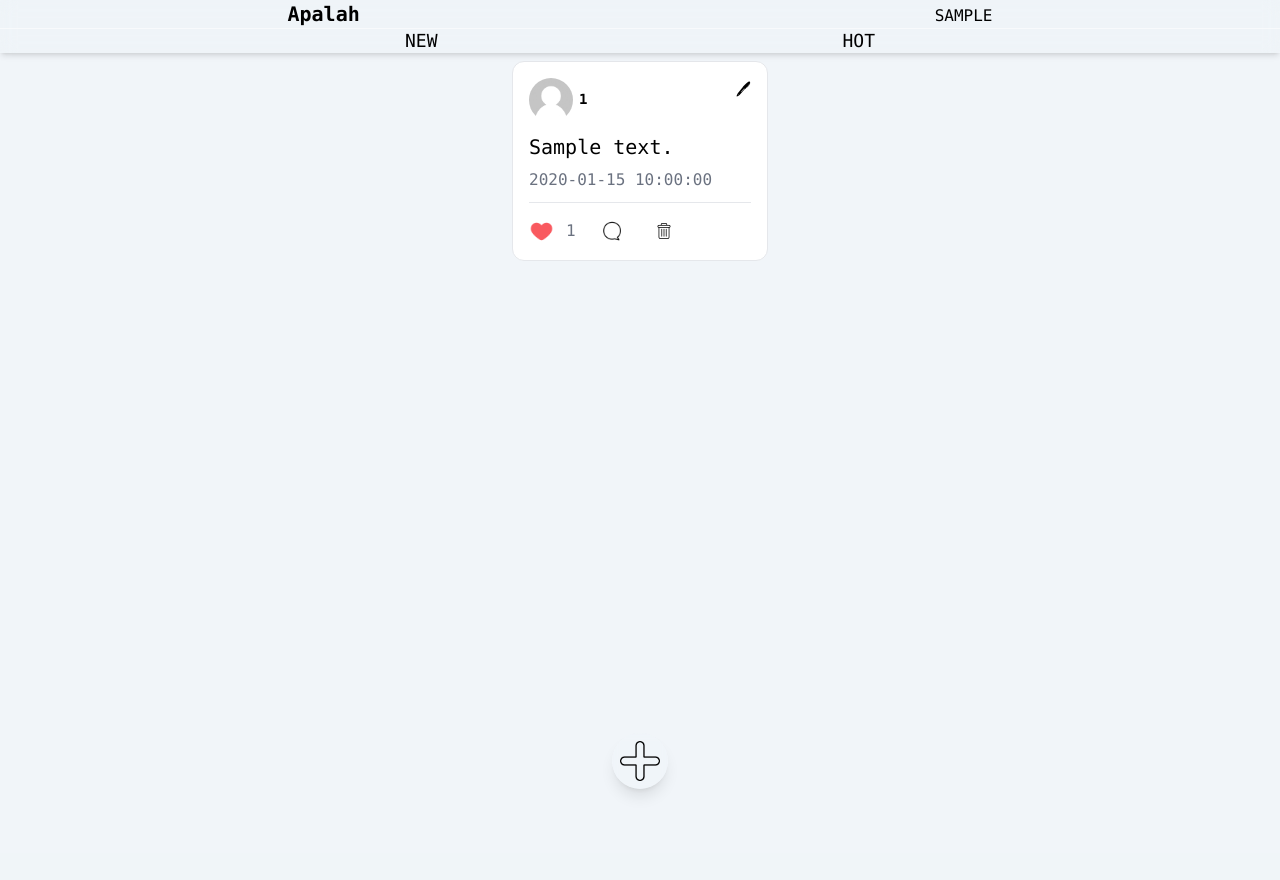
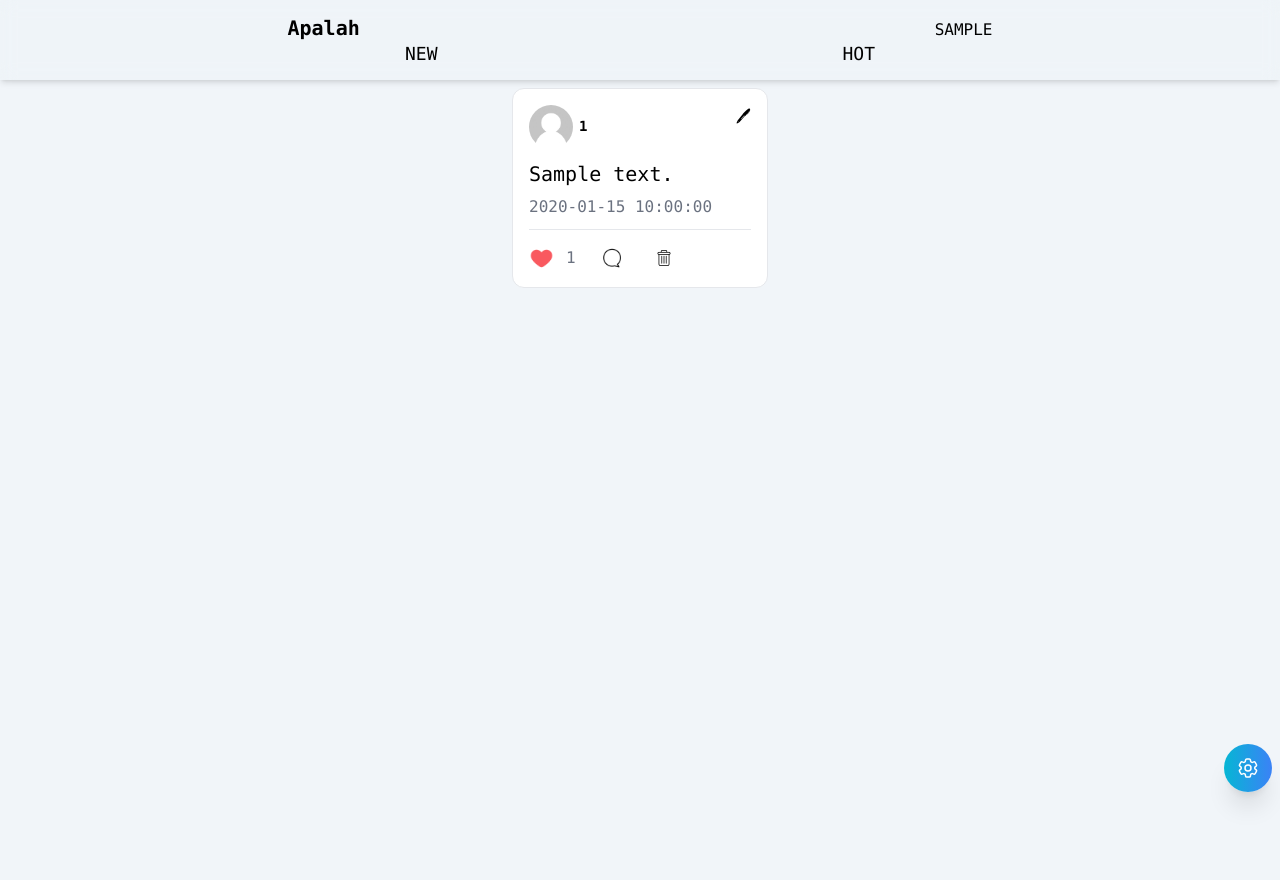
Before and after one commit to adityakurnias/PHP-CRUD, a PHP site: page /page/home.php in a window 1280 px wide. Before the commit the page ends 795 px from the top, so only its background shows below. Run offline with PHP 8.4, Linux system fonts and the light colour scheme; the visitor is signed in with stand-in values (Sample User, id 1); tables that the repository leaves empty hold one stand-in row (values such as "Sample post"); some libraries are stand-ins or nearby versions.

Commit message:
menambah beberapa komponen dan memperbaiki beberapa hal

```diff
--- a/action/login.php
+++ b/action/login.php
@@ -14,7 +14,7 @@
     if ($result->num_rows > 0) {
       $_SESSION['username']= $adudu['username'];
       $_SESSION['email'] = $email;
-      header("location: ../home.php");
+      header("location: ../page/home.php");
     }
   }
 ?>
@@ -28,7 +28,7 @@
   <script src="https://cdn.tailwindcss.com"></script>
 </head>
 <body class="bg-[url('../img/tesbg.jpg')] bg-cover bg-no-repeat bg-center ">
-<div class="flex bg-slate-100/20 h-screen w-1/4  items-center justify-center backdrop-blur-sm border-2 border-slate-500">
+<div class="flex bg-zinc-100/20 h-screen md:w-1/4  items-center justify-center backdrop-blur-sm border-2 border-slate-500 w-screen">
       <div class="bg-zinc-100 px-4 w-3/4 max-w-80 h-auto rounded-lg drop-shadow-md justify-center">
 
         <h1 class="text-3xl my-3 text-center font-semibold tracking-wides text-slate-700">
--- a/action/regis.php
+++ b/action/regis.php
@@ -30,7 +30,7 @@
     <script src="https://cdn.tailwindcss.com"></script>
 </head>
 <body  class="bg-[url('../img/tesbg.jpg')] bg-cover bg-no-repeat bg-center ">
-<div class="flex bg-zinc-100/20 h-screen w-1/4  items-center justify-center backdrop-blur-sm border-2 border-slate-500">
+<div class="flex bg-zinc-100/20 h-screen md:w-1/4  items-center justify-center backdrop-blur-sm border-2 border-slate-500 w-screen">
       <div class="bg-zinc-100 px-4 w-3/4 max-w-80 h-auto rounded-lg drop-shadow-md justify-center">
 
         <h1 class="text-3xl my-3 text-center font-semibold tracking-wides text-slate-700">
--- a/home.php
+++ /dev/null
@@ -1,89 +0,0 @@
-<?php
-include("konek.php");
-session_start();
-if (!isset($_SESSION['email']) && !isset($_SESSION['username'])) {
-  header("location: action/login.php");
-}
-$query = "SELECT * FROM post ORDER BY datetime DESC";
-$sql = mysqli_query($konek, $query);
-
-
-$querya = "SELECT * FROM `users` ";
-$sqla = mysqli_query($konek, $querya);
-$hasil = mysqli_fetch_assoc($sqla);
-?>
-<!DOCTYPE html>
-<html lang="en">
-
-<head>
-  <meta charset="UTF-8">
-  <meta name="viewport" content="width=device-width, initial-scale=1.0">
-  <title>Home</title>
-  <script src="https://cdn.tailwindcss.com"></script>
-</head>
-
-<body class="font-mono overflow-x-hidden h-screen bg-slate-100">
-  <nav class="sticky top-0 w-screen h-auto bg-slate-200/10 shadow-md flex flex-col justify-center z-10 backdrop-blur">
-    <div class="flex items-center justify-around border-b-[1px] border-slate-50">
-      <h1 class="font-bold text-xl">Apalah</h1>
-      <a class="text-md pt-1" href="account.php"><?= strtoupper($_SESSION['username']); ?></a>
-    </div>
-    <div class="flex items-center justify-evenly h-6">
-      <a class="text-lg" href="">NEW</a>
-      <a class="text-lg" href="">HOT</a>
-    </div>
-  </nav>
-
-  <div class="mx-auto h-screen flex justify-center">
-    <div class="flex flex-col ">
-      <!-- main feed -->
-      <?php
-      while ($result = mysqli_fetch_assoc($sql)) {
-      ?>
-        <div class="items-center p-2">
-          <div class="bg-white border-gray-200 p-4 rounded-xl w-2xl h-auto border min-w-64 max-w-2xl flex flex-col ">
-            <div class="flex justify-between">
-              <div class="flex items-center">
-                <img class="h-11 w-11 rounded-full" src="img/guest.png" />
-                <div class="ml-1.5 text-sm leading-tight">
-                  <span class="text-black font-bold block "><?= strtoupper($result['uid']) ?></span>
-                  <span class="text-gray-500 font-normal block"></span>
-                </div>
-              </div>
-              <!-- edit -->
-              <a href="forum.php?ubah=<?= $result['id']; ?>" class="">🖊</a></span>
-            </div>
-            <div class="text-wrap">
-              <p class="text-black block text-xl leading-snug mt-3 break-all"><?= $result['content']; ?></p>
-            </div>
-            <p class="text-gray-500 text-base py-1 my-0.5"><?= $result['datetime']; ?></p>
-            <div class="border-gray-200 border border-b-0 my-1"></div>
-            <div class="text-gray-500 flex mt-3">
-              <div class="flex items-center mr-6">
-                <a href="action/process.php?laiks=<?= $result['id']; ?>"><img class="w-[25px] hover:w-7 duration-100" src="./img/heart.png"></a>
-                <span class="ml-3"><?= $result['laiks']; ?></span>
-              </div>
-              <div class="flex items-center ">
-                <a class="w-6" href="https://youtu.be/uHgt8giw1LY?si=7wkOaRBMxjqtJN1S" target="_blank"><img src="./img/comment.png" alt=""></a>
-                <span class="ml-8">
-                  <!-- delete -->
-                  <a href="action/process.php?hapus=<?= $result['id']; ?>" name="hapus" onclick="return confirm('Yakin dek?')"><img class="w-4 hover:w-5 duration-100" src="./img/trash-bin.png"></a></span>
-              </div>
-            </div>
-          </div>
-        </div>
-      <?php
-      }
-      ?>
-    </div>
-
-    <!-- buat trigger post -->
-    <div class="fixed bg-slate-100/40 z-10 mb-16 rounded-full flex justify-center items-center hover:translate-y-[-5px] duration-100 backdrop-blur-sm shadow-lg p-2 self-end mx-auto">
-      <p><a href="forum.php" name="mantap"><img id="addPopup" class="" src="./img/add.png" width="40px" value="osas"></a></p>
-    </div>
-  </div>
-
-  <script src="./js/addPopup.js"></script>
-</body>
-
-</html>
--- /dev/null
+++ b/page/home.php
@@ -0,0 +1,107 @@
+<?php
+include("../konek.php");
+session_start();
+if (!isset($_SESSION['email']) && !isset($_SESSION['username'])) {
+  header("location: action/login.php");
+}
+$query = "SELECT * FROM post ORDER BY datetime DESC";
+$sql = mysqli_query($konek, $query);
+
+
+$querya = "SELECT * FROM `users` ";
+$sqla = mysqli_query($konek, $querya);
+$hasil = mysqli_fetch_assoc($sqla);
+?>
+<!DOCTYPE html>
+<html lang="en">
+
+<head>
+  <meta charset="UTF-8">
+  <meta name="viewport" content="width=device-width, initial-scale=1.0">
+  <title>Home</title>
+  <script src="https://cdn.tailwindcss.com"></script>
+</head>
+
+<body class="font-mono overflow-x-hidden h-screen bg-slate-100 box-border">
+  <nav class="sticky top-0 w-screen h-20 bg-slate-200/10 shadow-md flex flex-col justify-center z-10 backdrop-blur">
+    <div class="flex items-center justify-around border-b-[0.1  `px] border-slate-50">
+      <h1 class="font-bold text-xl">Apalah</h1>
+      <a class="text-md pt-1" href="account.php"><?= strtoupper($_SESSION['username']); ?></a>
+    </div>
+    <div class="flex items-center justify-evenly h-6">
+      <a class="text-lg" href="home.php">NEW</a>
+      <a class="text-lg" href="">HOT</a>
+    </div>
+  </nav>
+
+    <div class="mx-auto h-screen flex justify-center">
+      <div class="flex flex-col ">
+        <!-- main feed -->
+        <?php
+        while ($result = mysqli_fetch_assoc($sql)) {
+        ?>
+          <div class="items-center p-2">
+            <div class="bg-white border-gray-200 p-4 rounded-xl w-2xl h-auto border min-w-64 max-w-2xl flex flex-col ">
+              <div class="flex justify-between">
+                <div class="flex items-center">
+                  <img class="h-11 w-11 rounded-full" src="../img/guest.png" />
+                  <div class="ml-1.5 text-sm leading-tight">
+                    <span class="text-black font-bold block "><?= strtoupper($result['uid']) ?></span>
+                    <span class="text-gray-500 font-normal block"></span>
+                  </div>
+                </div>
+                <!-- edit -->
+                <a href="../action/forum.php?ubah=<? $result['id']; ?>" class="">🖊</a></span>
+              </div>
+              <div class="text-wrap">
+                <p class="text-black block text-xl leading-snug mt-3 break-all"><?= $result['content']; ?></p>
+              </div>
+              <p class="text-gray-500 text-base py-1 my-0.5"><?= $result['datetime']; ?></p>
+              <div class="border-gray-200 border border-b-0 my-1"></div>
+              <div class="text-gray-500 flex mt-3">
+                <div class="flex items-center mr-6">
+                  <a href="action/process.php?laiks=<?= $result['id']; ?>"><img class="w-[25px] hover:w-7 duration-100" src="../img/heart.png"></a>
+                  <span class="ml-3"><?= $result['laiks']; ?></span>
+                </div>
+                <div class="flex items-center ">
+                  <a class="w-6" href="https://youtu.be/uHgt8giw1LY?si=7wkOaRBMxjqtJN1S" target="_blank"><img src="../img/comment.png" alt=""></a>
+                  <span class="ml-8">
+                    <!-- delete -->
+                    <a href="../action/forum.php?hapus=<? $result['id']; ?>" name="hapus" onclick="return confirm('Yakin dek?')"><img class="w-4 hover:w-5 duration-100" src="../img/trash-bin.png"></a></span>
+                </div>
+              </div>
+            </div>
+          </div>
+        <?php
+        }
+        ?>
+      </div>
+
+      <div class = "group fixed bottom-0 right-0 p-2  flex items-end justify-end w-24 h-24 ">
+    <!-- main -->
+    <div class = "text-white shadow-xl flex items-center justify-center p-3 rounded-full bg-gradient-to-r from-cyan-500 to-blue-500 z-50 absolute  ">
+        <svg xmlns="http://www.w3.org/2000/svg" fill="none" viewBox="0 0 24 24" stroke-width="1.5" stroke="currentColor" class="w-6 h-6 group-hover:rotate-90 transition  transition-all duration-[0.6s]">
+            <path stroke-linecap="round" stroke-linejoin="round" d="M9.594 3.94c.09-.542.56-.94 1.11-.94h2.593c.55 0 1.02.398 1.11.94l.213 1.281c.063.374.313.686.645.87.074.04.147.083.22.127.324.196.72.257 1.075.124l1.217-.456a1.125 1.125 0 011.37.49l1.296 2.247a1.125 1.125 0 01-.26 1.431l-1.003.827c-.293.24-.438.613-.431.992a6.759 6.759 0 010 .255c-.007.378.138.75.43.99l1.005.828c.424.35.534.954.26 1.43l-1.298 2.247a1.125 1.125 0 01-1.369.491l-1.217-.456c-.355-.133-.75-.072-1.076.124a6.57 6.57 0 01-.22.128c-.331.183-.581.495-.644.869l-.213 1.28c-.09.543-.56.941-1.11.941h-2.594c-.55 0-1.02-.398-1.11-.94l-.213-1.281c-.062-.374-.312-.686-.644-.87a6.52 6.52 0 01-.22-.127c-.325-.196-.72-.257-1.076-.124l-1.217.456a1.125 1.125 0 01-1.369-.49l-1.297-2.247a1.125 1.125 0 01.26-1.431l1.004-.827c.292-.24.437-.613.43-.992a6.932 6.932 0 010-.255c.007-.378-.138-.75-.43-.99l-1.004-.828a1.125 1.125 0 01-.26-1.43l1.297-2.247a1.125 1.125 0 011.37-.491l1.216.456c.356.133.751.072 1.076-.124.072-.044.146-.087.22-.128.332-.183.582-.495.644-.869l.214-1.281z" />
+            <path stroke-linecap="round" stroke-linejoin="round" d="M15 12a3 3 0 11-6 0 3 3 0 016 0z" />
+        </svg>
+    </div>
+    <!-- sub left -->
+    <div class="absolute rounded-full transition-all duration-[0.2s] ease-out scale-y-0 group-hover:scale-y-100 group-hover:-translate-x-16   flex  p-2 hover:p-3 bg-green-300 scale-100 hover:bg-green-400 text-white">
+    <a href=""><img src="../img/settings.png" width="30px"></a>
+    </div>
+    <!-- sub top -->
+    <div class="absolute rounded-full transition-all duration-[0.2s] ease-out scale-x-0 group-hover:scale-x-100 group-hover:-translate-y-16  flex  p-2 hover:p-3 bg-blue-300 hover:bg-blue-400  text-white">
+    <a href="forum.php" name="mantap"><img id="addPopup" class="" src="../img/plus.png" width="30px" value="osas"></a>
+    </div>
+    <!-- sub middle -->
+    <div class="absolute rounded-full transition-all duration-[0.2s] ease-out scale-x-0 group-hover:scale-x-100 group-hover:-translate-y-14 group-hover:-translate-x-14   flex  p-2 hover:p-3 bg-yellow-300 hover:bg-yellow-400 text-white">
+        <svg xmlns="http://www.w3.org/2000/svg" fill="none" viewBox="0 0 24 24" stroke-width="1.5" stroke="currentColor" class="w-5 h-5">
+            <path stroke-linecap="round" stroke-linejoin="round" d="M6.75 3v2.25M17.25 3v2.25M3 18.75V7.5a2.25 2.25 0 012.25-2.25h13.5A2.25 2.25 0 0121 7.5v11.25m-18 0A2.25 2.25 0 005.25 21h13.5A2.25 2.25 0 0021 18.75m-18 0v-7.5A2.25 2.25 0 015.25 9h13.5A2.25 2.25 0 0121 11.25v7.5m-9-6h.008v.008H12v-.008zM12 15h.008v.008H12V15zm0 2.25h.008v.008H12v-.008zM9.75 15h.008v.008H9.75V15zm0 2.25h.008v.008H9.75v-.008zM7.5 15h.008v.008H7.5V15zm0 2.25h.008v.008H7.5v-.008zm6.75-4.5h.008v.008h-.008v-.008zm0 2.25h.008v.008h-.008V15zm0 2.25h.008v.008h-.008v-.008zm2.25-4.5h.008v.008H16.5v-.008zm0 2.25h.008v.008H16.5V15z" />
+        </svg>
+    </div>
+</div>
+    </div>
+  <script src="./js/addPopup.js"></script>
+</body>
+
+</html>
```
Also changed, not shown: account.php (deleted, +0 -36 lines), contact.php (deleted, +0 -37 lines), page/account.php (added, +41 -0 lines), action/forum.php (renamed from forum.php), img/about.jpg (deleted), img/add.png (deleted), img/botak.jpg (deleted), img/erlang.webp (deleted), img/erlangmuka.jpeg (deleted), img/itachi.jpg (deleted), img/plus.png (added), img/settings.png (added), ocsk.php (added), page/about.php (renamed from about.php).
